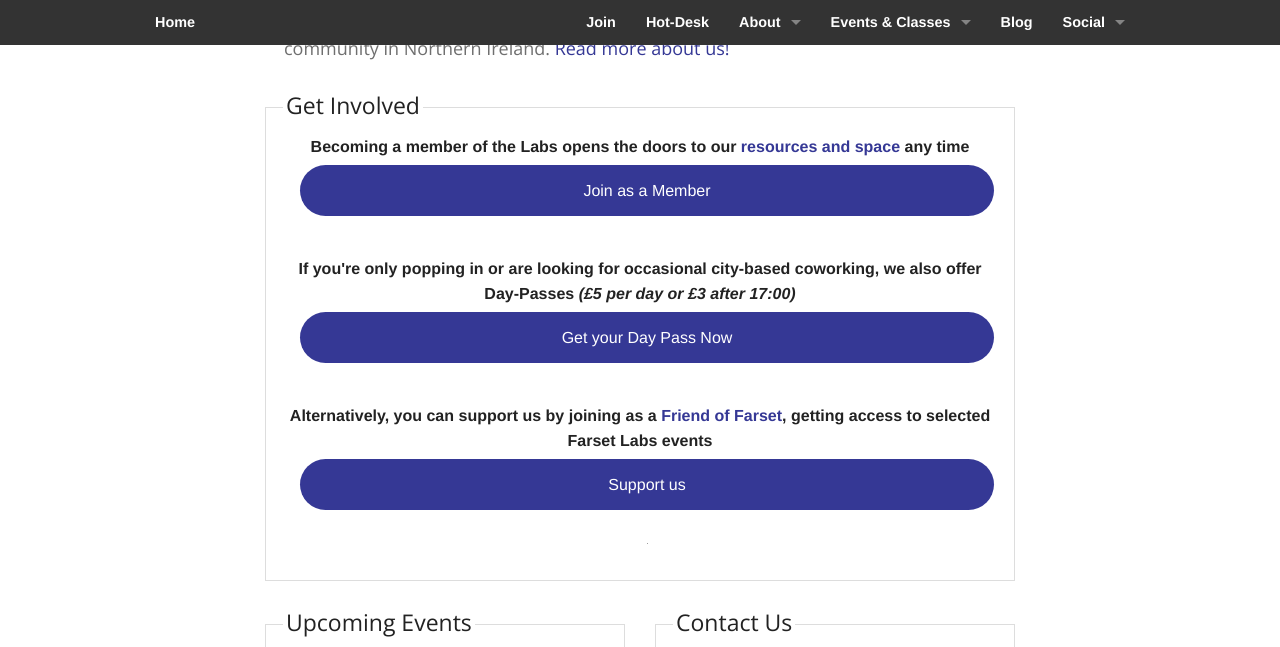
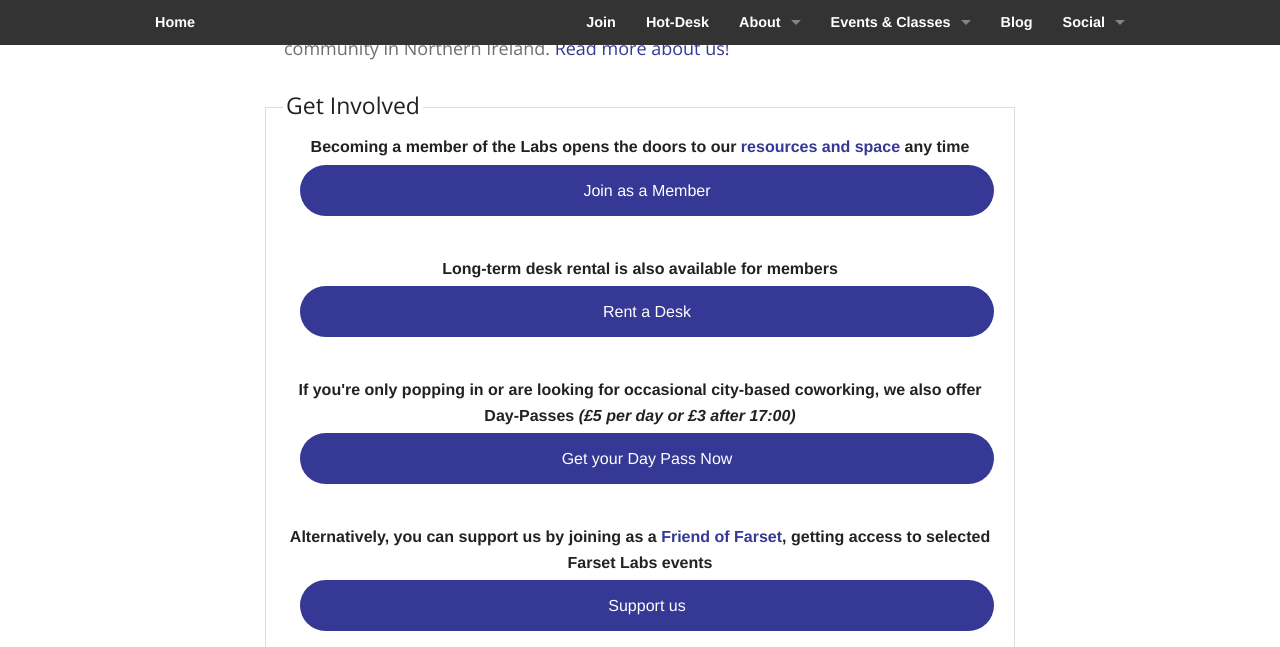
Before and after one commit to FarsetLabs/farsetlabs.github.io, a Jekyll site: the page built from index.html, in a window 1280 px wide and 900 px high, scrolled down 731 px, cut to the strip 0-647 px from the top of the window. Built offline with Jekyll 4.4.1, drawn with Linux system fonts in a browser that asks for light colours; the list of posts is cut into pages by our own code.

Commit message:
MINOR: Signposting

```diff
--- a/index.html
+++ b/index.html
@@ -21,6 +21,10 @@
       <dl>
         <dt class="text-center">Becoming a member of the Labs opens the doors to our <a href="/about/facility.html">resources and space</a> any time</dt>
         <dd><a href="/membership/index.html" class="button expand round">Join as a Member</a></dd>
+      </dl>
+      <dl>
+        <dt class="text-center">Long-term desk rental is also available for members</dt>
+        <dd><a href="/membership/index.html#deskrental" class="button expand round">Rent a Desk</a></dd>
       </dl>
       <dl>
         <dt class="text-center">If you're only popping in or are looking for occasional city-based coworking, we also offer Day-Passes <em>(£5 per day or £3 after 17:00)</em></dt>
```
